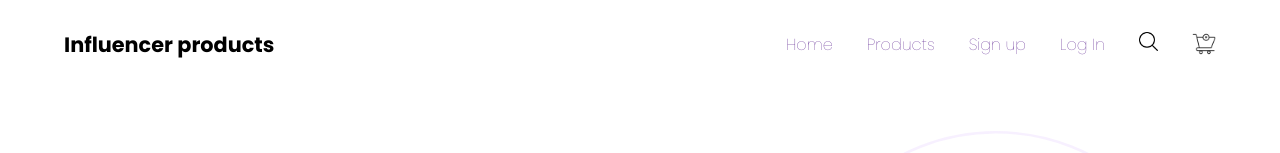
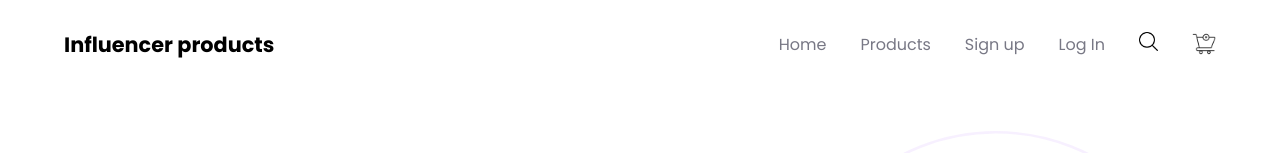
Before and after one commit to MahirSiyam/Influencer-Gear, a plain HTML site: page index.html in a window 1280 px wide. Shown: the top 153 px of the page. Drawn offline with Linux system fonts and the light colour scheme.

Commit message:
final touch done

```diff
--- a/index.html
+++ b/index.html
@@ -18,10 +18,10 @@
             <h3 class="font">Influencer products</h3>
 
             <ul class="ul div-2">
-                <li><a href="" class="list">Home</a></li>
-                <li><a href="" class="list">Products</a></li>
-                <li><a href="" class="list">Sign up</a></li>
-                <li><a href="" class="list">Log In</a></li>
+                <li><a href="" class="list font-5">Home</a></li>
+                <li><a href="" class="list font-5">Products</a></li>
+                <li><a href="" class="list font-5">Sign up</a></li>
+                <li><a href="" class="list font-5">Log In</a></li>
                 <img class="icon-1" src="./logos/search-interface-symbol.png" alt="">
                 <img class="icon-2" src="./logos/add-card.png" alt="">
             </ul>
--- a/styles/influence.css
+++ b/styles/influence.css
@@ -225,11 +225,6 @@
 
 
 
-
-
-
-
-
 @media screen and (max-width:576px) {
     .div-1,
     .icon-2{
```
